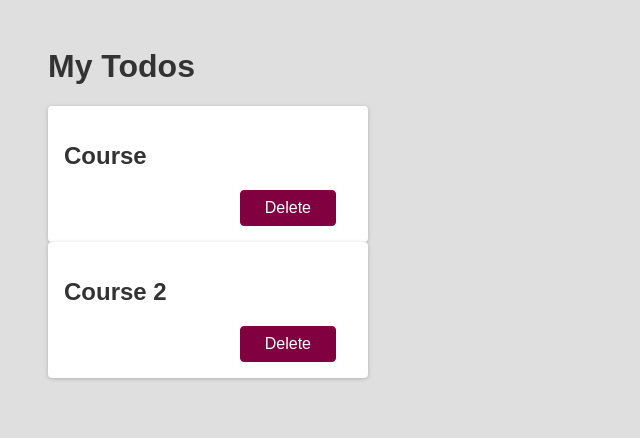
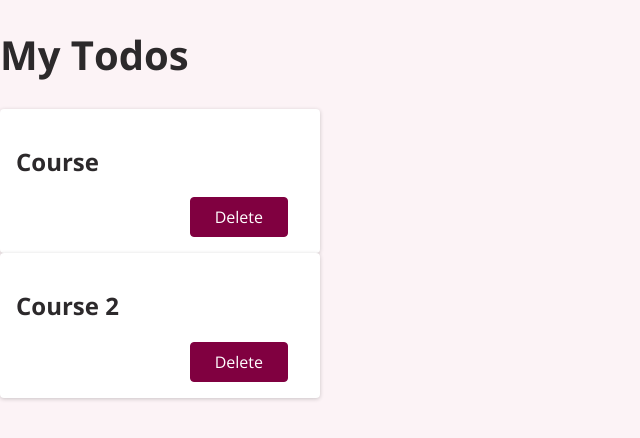
Before and after one commit to uziel78/react-course-from-next.js-course, a React (Create React App) app: page / in a window 1280 px wide. Shown: the top 438 px of the page, without its empty margins (0-640 px from the left). Built offline with nearby package versions, Linux system fonts and the light colour scheme.

Commit message:
init part 2

```diff
--- a/src/index.css
+++ b/src/index.css
@@ -1,16 +1,23 @@
+@import url("https://fonts.googleapis.com/css2?family=Open+Sans:wght@400;700&display=swap");
+
 * {
   box-sizing: border-box;
 }
 
 body {
-  font-family: sans-serif;
-  margin: 3rem;
-  background-color: #dfdfdf;
+  font-family: "Open Sans", sans-serif;
+  margin: 0;
+  background-color: #fcf3f6;
 }
 
-h1,
+h1 {
+  font-size: 2.5rem;
+  color: #2c292b;
+}
+
 h2 {
-  color: #333333;
+  font-size: 1.5rem;
+  color: #2c292b;
 }
 
 .btn {
```
